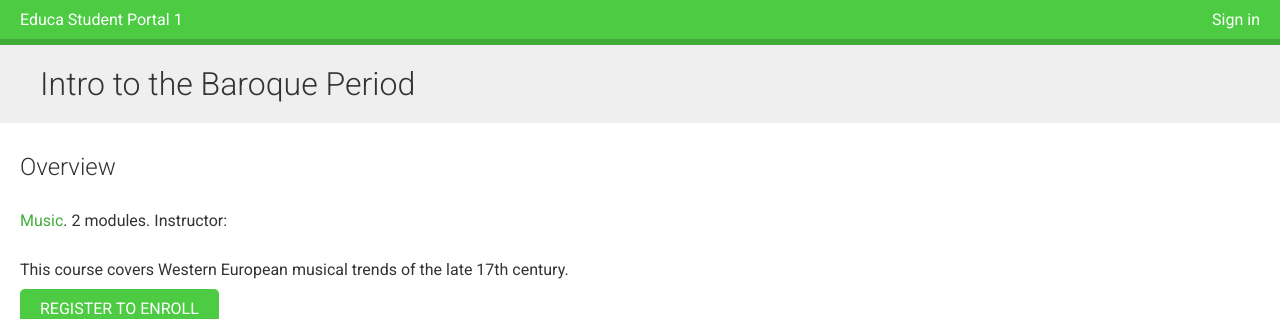
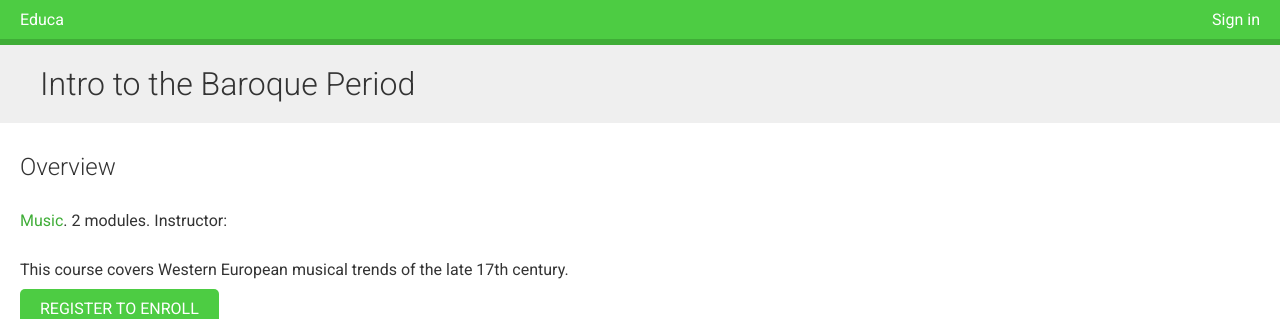
Before and after one commit to markdawson/elearning, a Django app: a page that uses courses/templates/base.html in a window 1280 px wide. Shown: the top 319 px of the page. Run offline with Django 3.2, Linux system fonts and the light colour scheme; data comes from the database, SQL or seed files in the repository; parts of the project's set-up code (start-up, migrations or seed data) failed here and were passed over; some libraries are stand-ins or nearby versions.

Commit message:
putting title back

```diff
--- a/courses/templates/base.html
+++ b/courses/templates/base.html
@@ -8,7 +8,7 @@
 </head>
 <body>
 	<div id="header">
-		<a href="/" class="logl">Educa Student Portal 1</a>
+		<a href="/" class="logl">Educa</a>
 		<ul class="menu">
 			{% if request.user.is_authenticated %}
 				<li><a href="{% url "logout" %}">Sign out</a></li>
```
